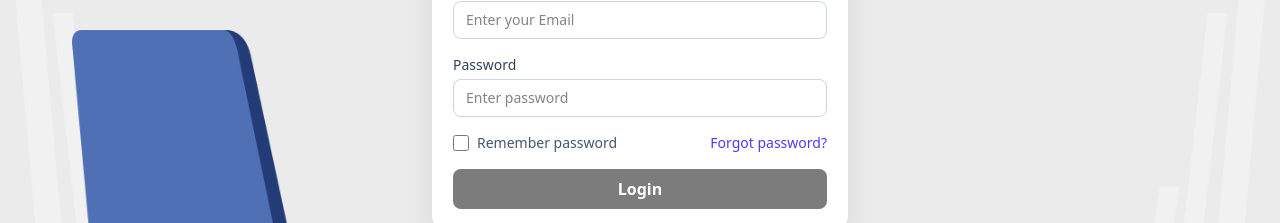
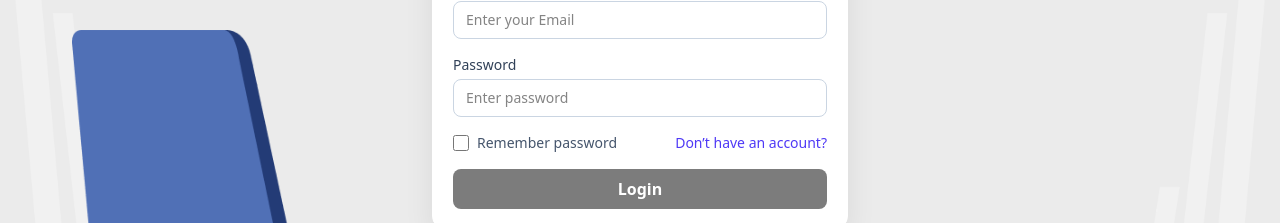
Before and after one commit to VTNQ/A_In_Hotel, a React (Vite) app in the folder fe/SuperAdmin/: page / in a window 1280 px wide. Shown: the part 212-435 px from the top of the page. Built offline with nearby package versions, Linux system fonts and the light colour scheme.

Commit message:
add router

```diff
--- a/fe/SuperAdmin/src/components/Login/Login.tsx
+++ b/fe/SuperAdmin/src/components/Login/Login.tsx
@@ -191,8 +191,8 @@ export default function Login() {
                     <input type="checkbox" className="h-4 w-4 text-indigo-600 border-slate-300" />
                     Remember password
                   </label>
-                  <a href="#" className="text-sm text-indigo-600 hover:underline">
-                    Forgot password?
+                  <a href="/register" className="text-sm text-indigo-600 hover:underline">
+                  Don’t have an account?
                   </a>
                 </div>
                 <button
--- a/fe/SuperAdmin/src/components/Register/Register.tsx
+++ b/fe/SuperAdmin/src/components/Register/Register.tsx
@@ -11,12 +11,12 @@ export default function Register() {
 
   const [email, setEmail] = useState("");
   const [fullName, setFullName] = useState("");
-    const [gender, setGender] = useState<"MALE" | "FEMALE" >("MALE");
+  const [gender, setGender] = useState<"MALE" | "FEMALE">("MALE");
   const [phone, setPhone] = useState("");
 
   const [success, setSuccess] = useState<string | null>(null);
   const [error, setError] = useState<string | null>(null);
-  const isFilled = email.trim() !== "" ;
+  const isFilled = email.trim() !== "";
   const navigate = useNavigate();
   const [modalOpen, setModalOpen] = useState(false);
   const [modalCfg, setModalCfg] = useState<{
@@ -42,12 +42,12 @@ export default function Register() {
       setError("Vui lòng nhập đầy đủ email và mật khẩu!");
       return;
     }
-    const registerDto={
-        email:email,
-        idRole:1,
-        gender:gender,
-        fullName:fullName,
-        phone:phone
+    const registerDto = {
+      email: email,
+      idRole: 1,
+      gender: gender,
+      fullName: fullName,
+      phone: phone
     }
     try {
       const response = await register(registerDto);
@@ -213,6 +213,11 @@ export default function Register() {
                     required
                   />
                 </div>
+                <div className="flex items-center justify-between">
+                  <a href="/login" className="text-sm text-indigo-600 hover:underline">
+                    Already have an account? Login
+                  </a>
+                </div>
 
 
                 <button
```
Lines whose indentation alone changed are shown as unchanged.
